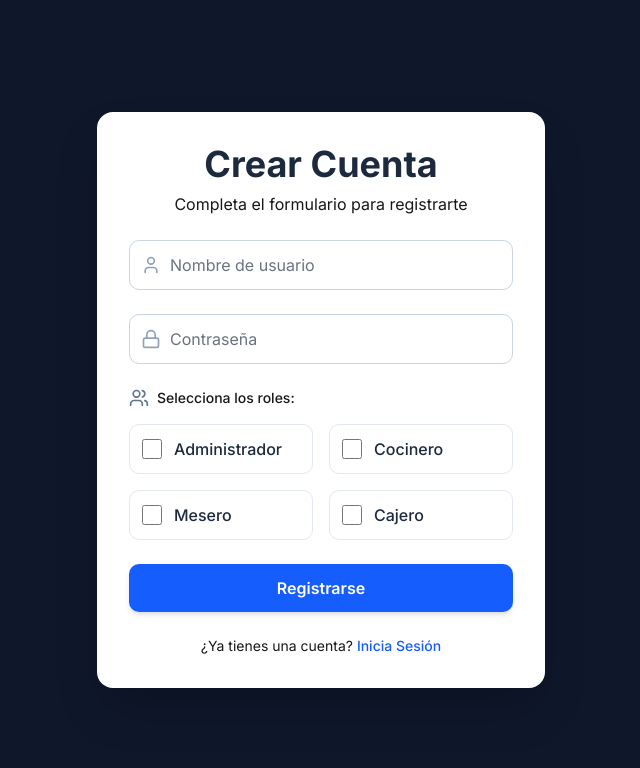
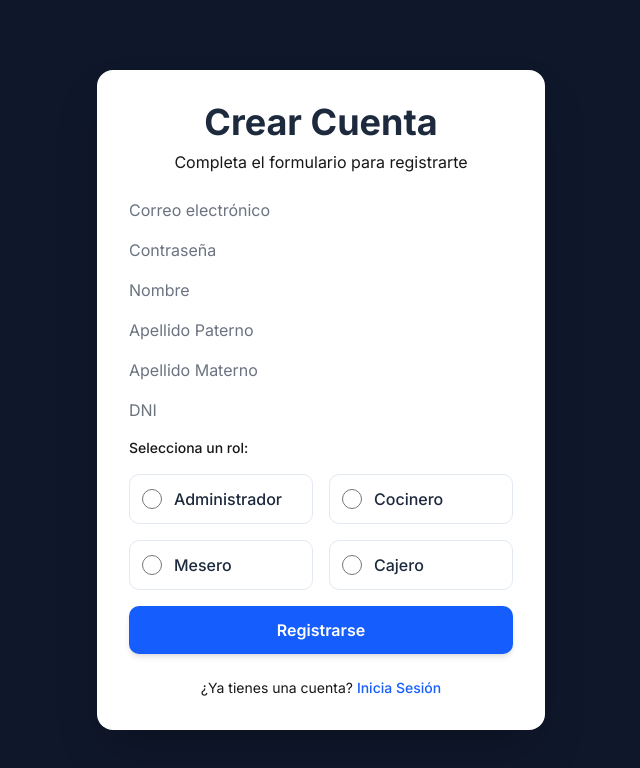
Before and after one commit to aresrc/gestion-pedidos-frontend, a Next.js app: page /login in a window 1280 px wide. Both pictures are taken after a click on the button "Regístrate". Shown: the top 768 px of the page, without its empty margins (319-959 px from the left). Built offline with nearby package versions, Linux system fonts and the light colour scheme.

Commit message:
Api Login TestBackend

```diff
--- a/src/app/login/page.tsx
+++ b/src/app/login/page.tsx
@@ -11,62 +11,55 @@ const availableRoles = [
   { id: 4, name: 'Cajero' },
 ];
 
-// --- Simulación de API ---
-
-// Simula una función de login.
-const fakeLogin = async (username: string, password: string) => {
-  return new Promise((resolve, reject) => {
-    setTimeout(() => {
-      if (username === 'admin' && password === 'password') {
-        console.log("Login exitoso. Redirigiendo al dashboard...");
-        // En un caso real, aquí recibirías un token.
-        document.cookie = "auth_token=fake-jwt-token; path=/; max-age=3600";
-        resolve({ success: true });
-      } else {
-        reject({ message: 'Usuario o contraseña incorrectos.' });
-      }
-    }, 1000);
-  });
-};
-
-interface RegisterResponse {
-    success: boolean;
-    message: string;
-}
-
-// Simula una llamada a la API de registro
-const fakeRegister = async (nombre: string, contraseña: string, roles: number[]): Promise<RegisterResponse> => {
-    console.log("Enviando datos de registro a la API:", { nombre, contraseña, roles });
-
-    // En una aplicación real, usarías fetch así:
-
-    const response = await fetch('http://localhost:8080/api/registro', {
+// Login real con API
+const login = async (correo: string, contrasena: string) => {
+  const response = await fetch('http://localhost:8080/api/login', {
     method: 'POST',
-        headers: {
-            'Content-Type': 'application/json',
-        },
-        body: JSON.stringify({ nombre, contraseña, roles }),
+    headers: { 'Content-Type': 'application/json' },
+    body: JSON.stringify({ correo, contrasena }),
   });
 
   if (!response.ok) {
     const errorData = await response.json();
-        throw new Error(errorData.message || 'Ocurrió un error en el registro.');
+    throw new Error(errorData.error || 'Error en el login.');
+  }
+
+  const data = await response.json();
+  // Guarda el token en cookie si lo usas
+  document.cookie = `auth_token=${data.token}; path=/; max-age=3600`;
+  return data;
+};
+
+// Registro real con API
+const register = async (
+  correo: string,
+  password: string,
+  nombre: string,
+  apPat: string,
+  apMat: string,
+  dni: string,
+  idRol: number
+) => {
+  const response = await fetch('http://localhost:8080/api/usuarios', {
+    method: 'POST',
+    headers: { 'Content-Type': 'application/json' },
+    body: JSON.stringify({
+      correo,
+      password,
+      nombre,
+      apPat,
+      apMat,
+      dni,
+      idRol,
+    }),
+  });
+
+  if (!response.ok) {
+    const errorData = await response.json();
+    throw new Error(errorData.error || 'Error en el registro.');
   }
 
   return await response.json();
-
-
-    // Simulación para el ejemplo
-
-    return new Promise((resolve, reject) => {
-        setTimeout(() => {
-            if (!nombre || !contraseña || roles.length === 0) {
-                 reject({ message: 'Nombre, contraseña y al menos un rol son requeridos.' });
-            } else {
-                 resolve({ success: true, message: '¡Usuario registrado con éxito!' });
-            }
-        }, 1500);
-    });
 };
 
 
@@ -83,7 +76,8 @@ const LoginPage = ({ setPage }: { setPage: React.Dispatch<React.SetStateAction<s
     setLoading(true);
 
     try {
-      await fakeLogin(username, password);
+      await login(username, password);
+      console.log(username, password);
       // En una app real con un router, harías: navigate('/dashboard');
       // Por ahora, simulamos la redirección.
       window.location.href = '/dashboard';
@@ -165,44 +159,44 @@ const LoginPage = ({ setPage }: { setPage: React.Dispatch<React.SetStateAction<s
   );
 };
 
-// --- Componente de Registro ---
 const RegistrationPage = ({ setPage }: { setPage: React.Dispatch<React.SetStateAction<string>> }) => {
-  const [username, setUsername] = useState('');
+  const [correo, setCorreo] = useState('');
   const [password, setPassword] = useState('');
-  const [selectedRoles, setSelectedRoles] = useState<number[]>([]);
+  const [nombre, setNombre] = useState('');
+  const [apPat, setApPat] = useState('');
+  const [apMat, setApMat] = useState('');
+  const [dni, setDni] = useState('');
+  const [selectedRole, setSelectedRole] = useState<number | null>(null);
+
   const [error, setError] = useState('');
   const [success, setSuccess] = useState('');
   const [loading, setLoading] = useState(false);
-
-  const handleRoleChange = (roleId: number) => {
-    setSelectedRoles((prev) =>
-      prev.includes(roleId)
-        ? prev.filter((id) => id !== roleId)
-        : [...prev, roleId]
-    );
-  };
 
   const handleSubmit = async (e: React.FormEvent<HTMLFormElement>) => {
     e.preventDefault();
     setError('');
     setSuccess('');
 
-    if (selectedRoles.length === 0) {
-      setError('Debes seleccionar al menos un rol.');
+    if (!correo || !password || !nombre || !apPat || !apMat || !dni || selectedRole === null) {
+      setError('Todos los campos son obligatorios.');
       return;
     }
 
     setLoading(true);
 
     try {
-      const result= await fakeRegister(username, password, selectedRoles);
-      setSuccess(result.message);
-      // Limpiar formulario tras éxito
-      setUsername('');
+      const result = await register(correo, password, nombre, apPat, apMat, dni, selectedRole);
+      setSuccess(result.message || '¡Usuario registrado con éxito!');
+      // Limpiar campos
+      setCorreo('');
       setPassword('');
-      setSelectedRoles([]);
+      setNombre('');
+      setApPat('');
+      setApMat('');
+      setDni('');
+      setSelectedRole(null);
     } catch (err: any) {
-      setError(err?.message || 'Error durante el registro');
+      setError(err.message || 'Error durante el registro.');
     } finally {
       setLoading(false);
     }
@@ -226,35 +220,25 @@ const RegistrationPage = ({ setPage }: { setPage: React.Dispatch<React.SetStateA
         </div>
       )}
 
-      <form className="space-y-6" onSubmit={handleSubmit}>
-        <div className="relative">
-           <div className="absolute top-0 left-0 flex items-center h-full pl-3 pointer-events-none">
-            <User className="w-5 h-5 text-slate-400" />
-          </div>
-          <input type="text" value={username} onChange={(e) => setUsername(e.target.value)} className="w-full py-3 pl-10 pr-4 text-slate-800 bg-slate-50 border border-slate-300 rounded-lg focus:outline-none focus:ring-2 focus:ring-blue-500" placeholder="Nombre de usuario" required />
-        </div>
+      <form className="space-y-4" onSubmit={handleSubmit}>
+        <input type="email" placeholder="Correo electrónico" value={correo} onChange={(e) => setCorreo(e.target.value)} required className="input" />
+        <input type="password" placeholder="Contraseña" value={password} onChange={(e) => setPassword(e.target.value)} required className="input" />
+        <input type="text" placeholder="Nombre" value={nombre} onChange={(e) => setNombre(e.target.value)} required className="input" />
+        <input type="text" placeholder="Apellido Paterno" value={apPat} onChange={(e) => setApPat(e.target.value)} required className="input" />
+        <input type="text" placeholder="Apellido Materno" value={apMat} onChange={(e) => setApMat(e.target.value)} required className="input" />
+        <input type="text" placeholder="DNI" value={dni} onChange={(e) => setDni(e.target.value)} required className="input" />
 
-        <div className="relative">
-           <div className="absolute top-0 left-0 flex items-center h-full pl-3 pointer-events-none">
-            <Lock className="w-5 h-5 text-slate-400" />
-          </div>
-          <input type="password" value={password} onChange={(e) => setPassword(e.target.value)} className="w-full py-3 pl-10 pr-4 text-slate-800 bg-slate-50 border border-slate-300 rounded-lg focus:outline-none focus:ring-2 focus:ring-blue-500" placeholder="Contraseña" required />
-        </div>
-
-        {/* Selector de Roles */}
         <div className="space-y-2">
-            <label className="flex items-center text-sm font-medium text-slate-700">
-                <Users className="w-5 h-5 mr-2 text-slate-500" />
-                Selecciona los roles:
-            </label>
+          <label className="block text-sm font-medium text-slate-700">Selecciona un rol:</label>
           <div className="grid grid-cols-2 gap-4 pt-2">
             {availableRoles.map((role) => (
               <label key={role.id} className="flex items-center p-3 space-x-3 bg-slate-50 border border-slate-200 rounded-lg hover:bg-slate-100 cursor-pointer transition">
                 <input
-                            type="checkbox"
-                            checked={selectedRoles.includes(role.id)}
-                            onChange={() => handleRoleChange(role.id)}
-                            className="w-5 h-5 text-blue-600 bg-gray-100 border-gray-300 rounded focus:ring-blue-500"
+                  type="radio"
+                  name="rol"
+                  checked={selectedRole === role.id}
+                  onChange={() => setSelectedRole(role.id)}
+                  className="w-5 h-5 text-blue-600 bg-gray-100 border-gray-300 focus:ring-blue-500"
                 />
                 <span className="font-medium text-slate-800">{role.name}</span>
               </label>
@@ -262,30 +246,21 @@ const RegistrationPage = ({ setPage }: { setPage: React.Dispatch<React.SetStateA
           </div>
         </div>
 
-        <div>
-          <button type="submit" disabled={loading} className="w-full py-3 font-semibold text-white bg-blue-600 rounded-lg shadow-md hover:bg-blue-700 focus:outline-none focus:ring-2 focus:ring-blue-500 focus:ring-opacity-75 transition-transform transform hover:scale-105 disabled:bg-slate-400 disabled:cursor-not-allowed flex justify-center items-center">
-             {loading ? (
-              <>
-                <svg className="w-5 h-5 mr-3 -ml-1 text-white animate-spin" xmlns="http://www.w3.org/2000/svg" fill="none" viewBox="0 0 24 24">
-                  <circle className="opacity-25" cx="12" cy="12" r="10" stroke="currentColor" strokeWidth="4"></circle>
-                  <path className="opacity-75" fill="currentColor" d="M4 12a8 8 0 018-8V0C5.373 0 0 5.373 0 12h4zm2 5.291A7.962 7.962 0 014 12H0c0 3.042 1.135 5.824 3 7.938l3-2.647z"></path>
-                </svg>
-                Registrando...
-              </>
-            ) : 'Registrarse'}
+        <button type="submit" disabled={loading} className="w-full py-3 font-semibold text-white bg-blue-600 rounded-lg shadow-md hover:bg-blue-700 focus:outline-none">
+          {loading ? 'Registrando...' : 'Registrarse'}
         </button>
-        </div>
       </form>
 
       <p className="text-sm text-center text-slate-500">
         ¿Ya tienes una cuenta?{' '}
-        <button onClick={() => setPage('login')} className="font-medium text-blue-600 hover:underline focus:outline-none">
+        <button onClick={() => setPage('login')} className="font-medium text-blue-600 hover:underline">
           Inicia Sesión
         </button>
       </p>
     </div>
   );
 };
+
 
 
 // --- Componente Principal ---
```
Lines whose indentation alone changed are shown as unchanged.
